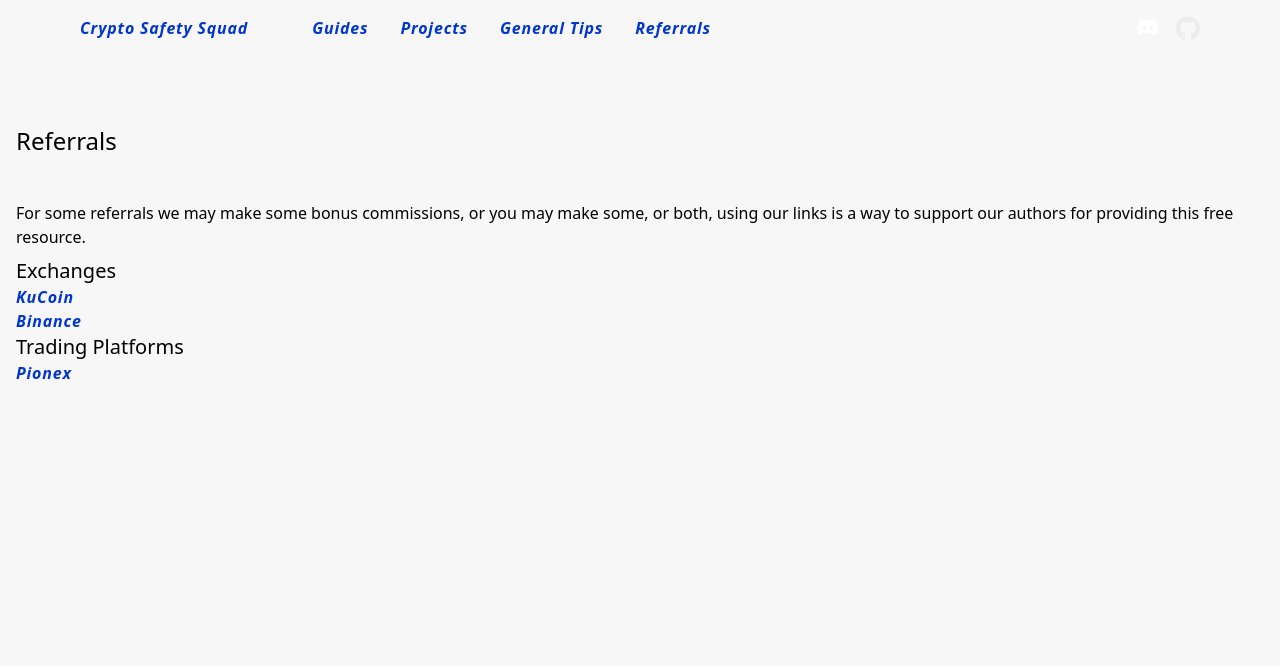
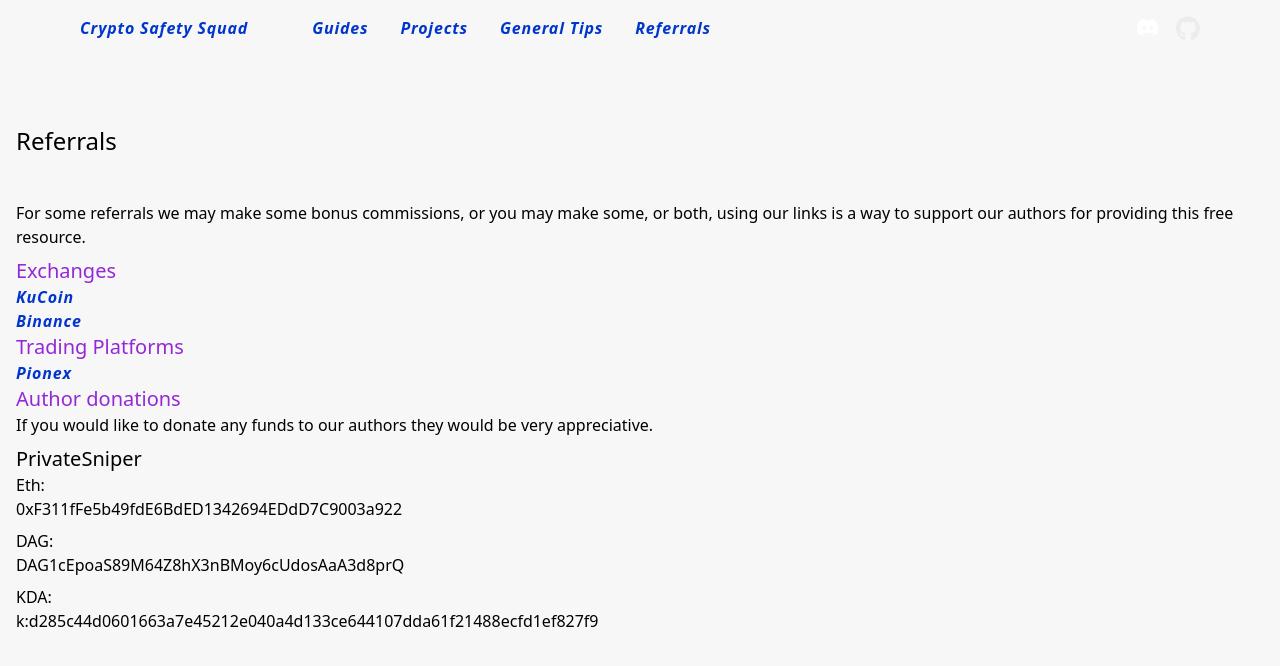
Before and after one commit to CryptoSafetySquad/website, a Next.js app: page /referrals in a window 1280 px wide. Shown: the top 666 px of the page. Built offline with nearby package versions, Linux system fonts and the light colour scheme.

Commit message:
Update referrals page.

```diff
--- a/pages/referrals.tsx
+++ b/pages/referrals.tsx
@@ -14,7 +14,7 @@ const Referrals: NextPage = () => {
   const content = (
     <>
       <p>For some referrals we may make some bonus commissions, or you may make some, or both, using our links is a way to support our authors for providing this free resource.</p>
-      <h2>Exchanges</h2>
+      <h2 className='text-secondary'>Exchanges</h2>
       {
         exchanges.map((e) => (
           <>
@@ -24,7 +24,7 @@ const Referrals: NextPage = () => {
           </>
         ))
       }
-      <h2>Trading Platforms</h2>
+      <h2 className='text-secondary'>Trading Platforms</h2>
       {
         trading.map((t) => (
           <>
@@ -34,6 +34,16 @@ const Referrals: NextPage = () => {
           </>
         ))
       }
+      <h2 className='text-secondary'>Author donations</h2>
+      <p>If you would like to donate any funds to our authors they would be very appreciative.</p>
+      <div className='grid grid-cols-3'>
+        <div>
+          <h2>PrivateSniper</h2>
+          <p>Eth: 0xF311fFe5b49fdE6BdED1342694EDdD7C9003a922</p>
+          <p>DAG: DAG1cEpoaS89M64Z8hX3nBMoy6cUdosAaA3d8prQ</p>
+          <p>KDA: k:d285c44d0601663a7e45212e040a4d133ce644107dda61f21488ecfd1ef827f9</p>
+        </div>
+      </div>
     </>
   )
 
```
